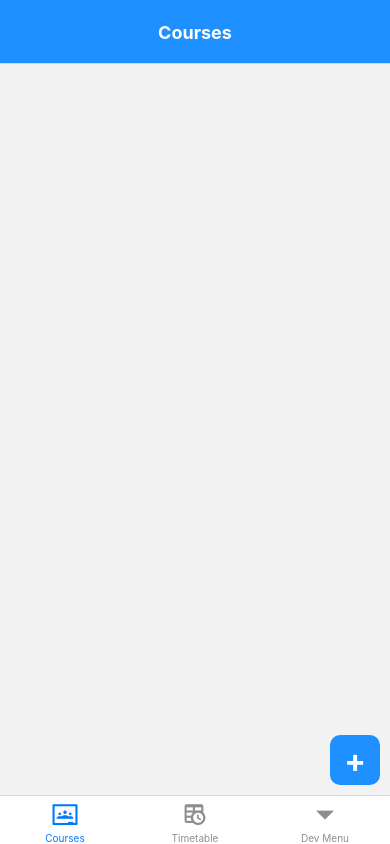
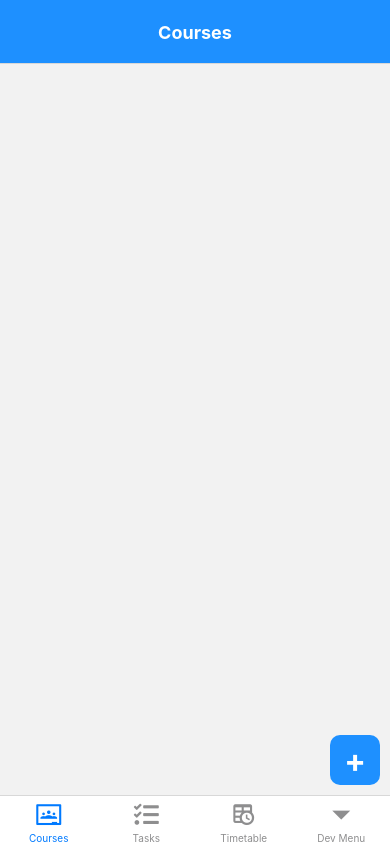
Before and after one commit to maqnitude/uit-planner, a React Native app: screen / in a window 390 px wide. Built offline with nearby package versions, Linux system fonts and the light colour scheme.

Commit message:
add a Tasks tab to the bottom bar

```diff
--- a/src/components/BottomTabs.tsx
+++ b/src/components/BottomTabs.tsx
@@ -1,10 +1,12 @@
 import React from 'react';
 import { ComponentType } from 'react';
 import { createBottomTabNavigator, BottomTabNavigationOptions } from '@react-navigation/bottom-tabs';
-import Icon from 'react-native-vector-icons/MaterialCommunityIcons';
+import MCIcon from 'react-native-vector-icons/MaterialCommunityIcons';
+import FAIcon from 'react-native-vector-icons/FontAwesome5';
 
 import CoursesScreen from '../screens/CoursesScreen';
 import TimeTable from '../screens/TimetableScreen';
+import TasksScreen from '../screens/TasksScreen';
 import DevMenuScreen from '../screens/DevMenuScreen';
 
 const Tab = createBottomTabNavigator();
@@ -21,7 +23,16 @@ const screens: TabScreenProps[] = [
     component: CoursesScreen,
     options: {
       tabBarIcon: ({ color, size }) => (
-        <Icon name="google-classroom" color={color} size={size} />
+        <MCIcon name="google-classroom" color={color} size={size} />
+      ),
+    },
+  },
+  {
+    name: 'Tasks',
+    component: TasksScreen,
+    options: {
+      tabBarIcon: ({ color, size }) => (
+        <FAIcon name="tasks" color={color} size={size} />
       ),
     },
   },
@@ -30,7 +41,7 @@ const screens: TabScreenProps[] = [
     component: TimeTable,
     options: {
       tabBarIcon: ({ color, size }) => (
-        <Icon name="timetable" color={color} size={size} />
+        <MCIcon name="timetable" color={color} size={size} />
       ),
     },
   },
```
